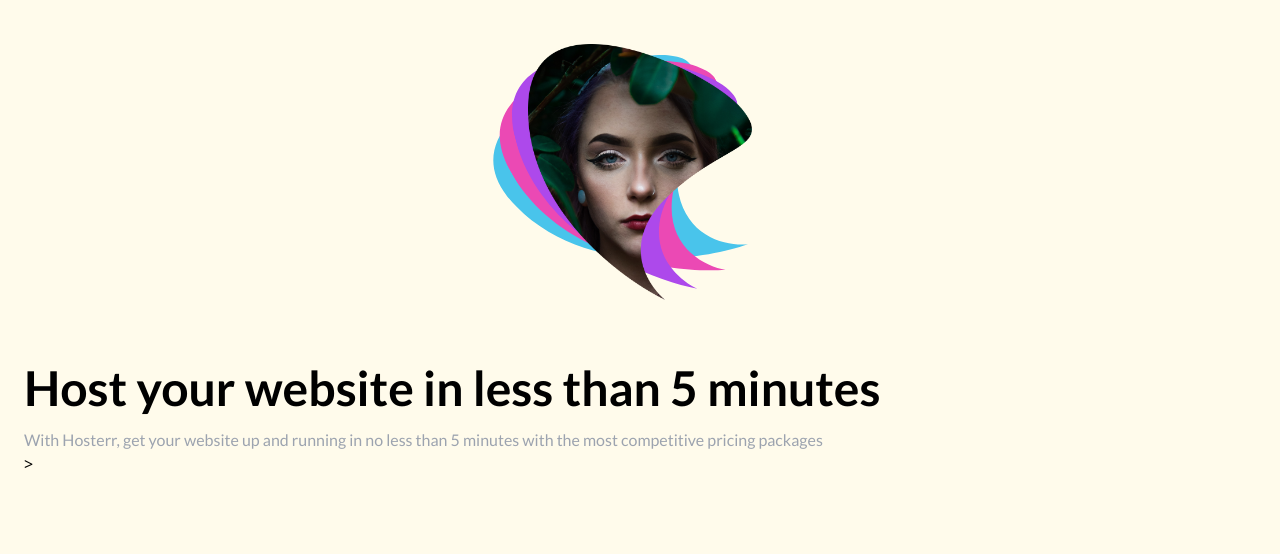
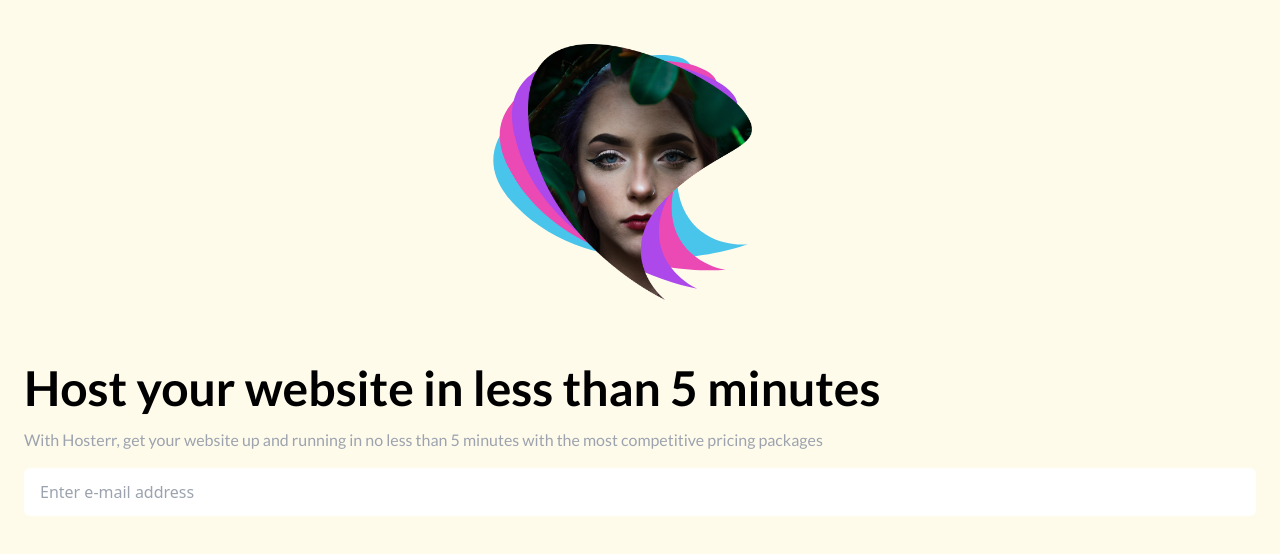
Before and after one commit to Nebenmor/Waitlist, a website: page public/index.html in a window 1280 px wide. Shown: the part 60-614 px from the top of the page. Drawn offline with Linux system fonts and the light colour scheme; a web font is replaced by a local one.

Commit message:
implement email bar

```diff
--- a/public/index.html
+++ b/public/index.html
@@ -31,7 +31,10 @@
             <div class="space-y-4 mt-16">
                 <h1 class="text-5xl font-bold leading-light font-lato ">Host your website in less than 5 minutes</h1>
                 <p class="font-lato text-gray-400">With Hosterr, get your website up and running in no less than 5 minutes with the most competitive pricing packages</p>
-                >
+                <form action="" class="flex flex-col gap-4">
+                    <input type="email" placeholder="Enter e-mail address" class="rounded-md px-4 py-3 placeholder:text-gray-400">
+
+                </form>
             </div>
         </main>
 
```
